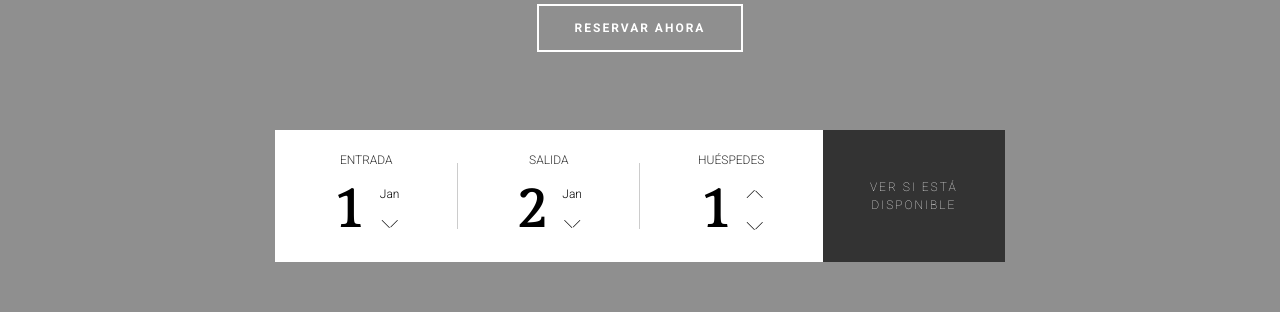
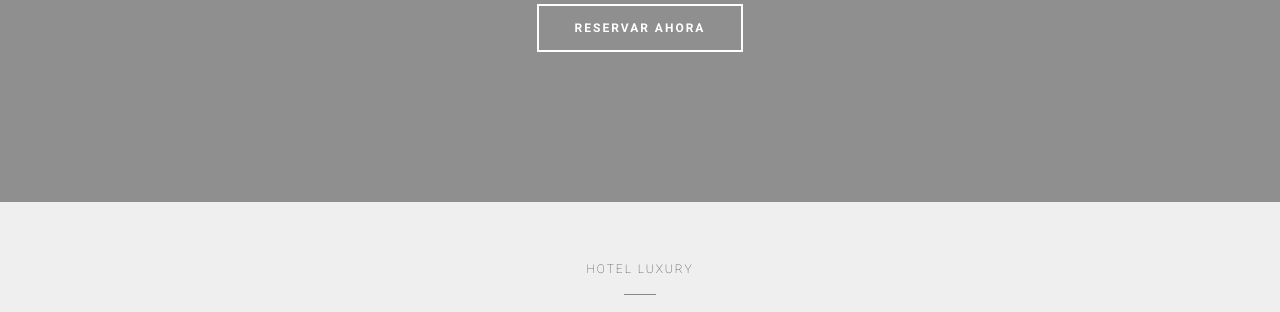
Before and after one commit to JoseFile/FiliHostHotel, a plain HTML site: page index.html in a window 1280 px wide. Shown: the part 375-687 px from the top of the page. Drawn offline with Linux system fonts and the light colour scheme; files whose address does not match are found by name.

Commit message:
create github pages

```diff
--- a/index.html
+++ b/index.html
@@ -105,54 +105,7 @@
         <div class="mbr-section-btn align-center pb-4"><a class="btn btn-lg btn-white-outline display-4" href="https://filihost.com">RESERVAR AHORA</a></div>
 
         <div class="row justify-content-center">
-            <div class="col-lg-8 booking-datepicker pt-5" data-form-type="formoid" data-start="01/01/2018" data-end="12/31/2018">
-                <form class="mbr-form" action="https://www.youtube.com/watch?v=wGjtv2jHKrg" method="get">
-                    <div class="col-3 input-wrap check-in" data-for="check-in">
-                        <input type="text" class="check-in-input" name="check-in" data-form-field="Check-In" readonly="" id="check-in-header1-1">
-                        <p class="label mbr-fonts-style align-center display-4">
-                            ENTRADA
-                        </p>
-                        <div class="date-row">
-                            <span class="day display-2 mbr-bold"></span>
-                            <div class="date-col">
-                                <span class="month display-4"></span>
-                                <span class="mbr-iconfont mbri-arrow-down"></span>
-                            </div>
-                        </div>
-                    </div>
-                    <div class="col-3 input-wrap check-out" data-for="check-out">
-                        <input type="text" class="check-out-input" name="check-out" data-form-field="Check-Out" readonly="" id="check-out-header1-1">
-                        <p class="label mbr-fonts-style align-center display-4">
-                            SALIDA
-                        </p>
-                        <div class="date-row">
-                            <span class="day display-2 mbr-bold"></span>
-                            <div class="date-col">
-                                <span class="month display-4"></span>
-                                <span class="mbr-iconfont mbri-arrow-down"></span>
-                            </div>
-                        </div>
-                    </div>
-                    <div class="col-3 input-wrap guests" data-for="guests">
-                        <input type="text" class="guests-input" name="guests" data-form-field="Guests" readonly="" id="guests-header1-1">
-                        <p class="label mbr-fonts-style align-center display-4">
-                            HUÉSPEDES
-                        </p>
-                        <div class="date-row">
-                            <span class="guests-count display-2 mbr-bold">1</span>
-                            <div class="date-col">
-                                <span class="mbr-iconfont mbri-arrow-up"></span>
-                                <span class="mbr-iconfont mbri-arrow-down"></span>
-                            </div>
-                        </div>
-                    </div>
-                    <div class="mbr-section-btn">
-                        <span class="input-group-btn"><button href="https://mobirise.com/" type="submit" class="btn btn-form btn-secondary mbr-lighter display-4">
-                                VER SI ESTÁ DISPONIBLE
-                            </button></span>
-                    </div>
-                </form>
-            </div>
+
         </div>
     </div>
 
@@ -607,7 +560,7 @@
                 </p>
                 <div class="form1" data-form-type="formoid">
                     <div data-form-alert="" hidden="">¡Gracias por rellenar el formulario!</div>
-                    <form class="mbr-form" action="https://mobirise.com/" method="post" data-form-title="Mobirise Form"><input type="hidden" name="email" data-form-email="true" value="2PaPy4BCXpGmtGIdiMOAp+oae98xULbnurPzGEp32xtwHt/ZHbB1/d5bYmNY2OIq1umQ23YHW7hbg4Jo9hM3LES5S7mIG8dkSOkaEIBKLC6N16fB1UHSXk56IWyhI7cN" data-form-field="Email">
+                    <form class="mbr-form" action="https://mobirise.com/" method="post" data-form-title="Mobirise Form"><input type="hidden" name="email" data-form-email="true" value="A8pUEp5A8aKunOMxQd448gNs5XqRUrbahxOYnExpDYq/6JnHr26HcelEzjvUwSU8am9pPjZxiLnanAe/SCWxotONXxT/VKi7N7+kZ4a/qspI76m8JPiY071yAHli29E/" data-form-field="Email">
                         <div class="input-wrap" data-for="firstname">
                             <label class="form-label-outside mbr-lighter" for="form-1-firstname">Nombre</label>
                             <input type="text" class="form-control" name="firstname" data-form-field="First Name" required="" id="firstname-maps1-7">
@@ -765,7 +718,7 @@
                     <div data-form-alert="" hidden="">
                         ¡Gracias por rellenar el formulario!
                     </div>
-                    <form class="mbr-form" action="https://mobirise.com/" method="post" data-form-title="My Mobirise Form"><input type="hidden" name="email" data-form-email="true" value="EwomSSHXS4GjAl+Wg0BOJlGIfvxb+vvAnpuajfEsFEqwCcww9uLNn8hp/zffDTRK5foyEwNbs1tiUsVQaB+EaoAyXq7FUuib0lHjpaMgQFe/jcP4fFHaXurVfk4IRHuT" data-form-field="E-mail">
+                    <form class="mbr-form" action="https://mobirise.com/" method="post" data-form-title="My Mobirise Form"><input type="hidden" name="email" data-form-email="true" value="v6NXBFSL0I8QVH9TPDI/1tUpzEfeUin/8pvb4p1dIjiIR15SNmpu6l+bh/ULutuQSMCZBNjDa2o64MGbTq+xdICDmOa3pPfpEa/elHka99SDLSI4QLNMIMzY5wPpxJ4h" data-form-field="E-mail">
                         <div class="input-wrap" data-for="email">
                             <input type="text" class="field display-7" name="email" data-form-field="E-mail" placeholder="E-mail" required="" id="email-footer1-6">
                         </div>
```
Also changed, not shown: 1 other file.
